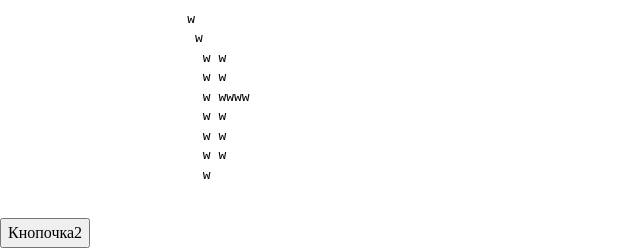
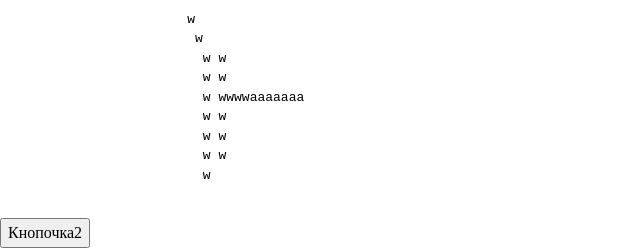
Before and after one commit to BONBINOVNCH/git, a plain HTML site: page index.html in a window 1280 px wide. Shown: the part 2296-2544 px from the top of the page, 0-640 px from the left. Drawn offline with Linux system fonts and the light colour scheme; files whose address does not match are found by name.

Commit message:
from branchA1

```diff
--- a/index.html
+++ b/index.html
@@ -214,7 +214,7 @@
                          w
                           w w
                           w w
-                          w wwww
+                          w wwwwaaaaaaa
                           w w
                           w w
                           w w
```
